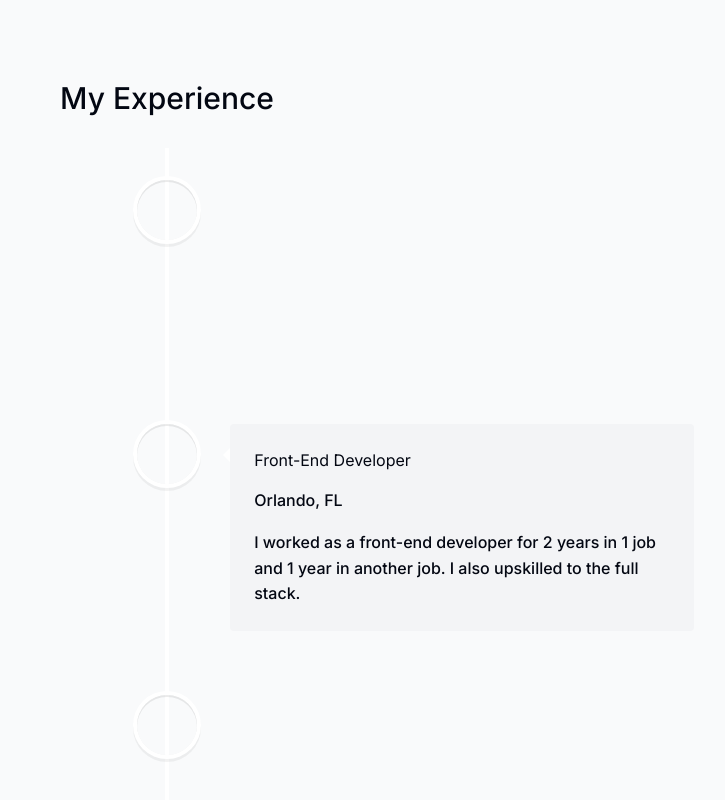
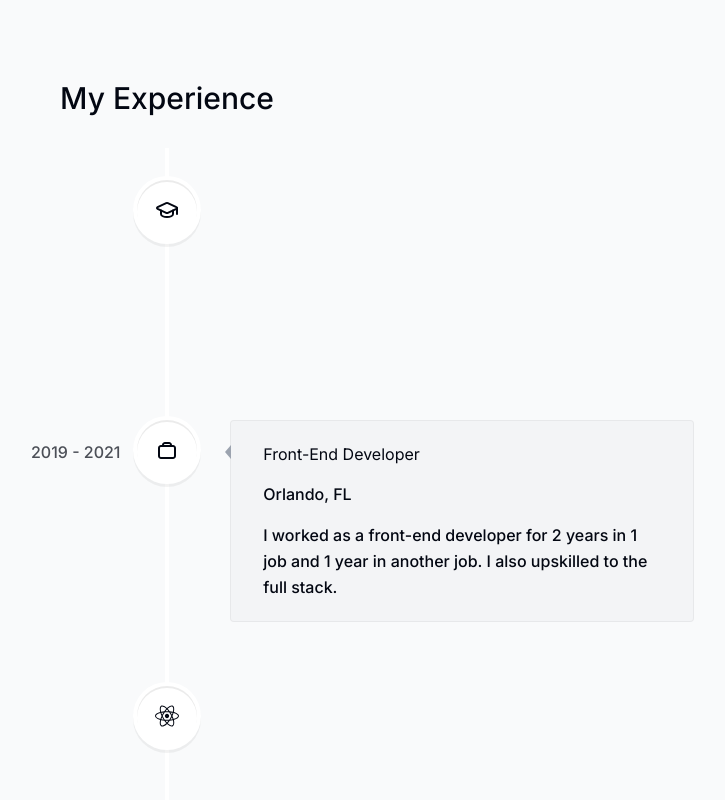
Before and after one commit to ruben-arcos/rubenarcos, a Next.js app: page / in a window 1280 px wide. Shown: the part 3074-3874 px from the top of the page, without its empty margins (473-1198 px from the left). Built offline with nearby package versions, Linux system fonts and the light colour scheme.

Commit message:
added icons and arrows to section and styled them

```diff
--- a/components/Experience.tsx
+++ b/components/Experience.tsx
@@ -21,6 +21,18 @@ export default function Experience() {
               contentStyle={{
                 background: "#f3f4f6",
                 boxShadow: "none",
+                border: "1px solid rgba(0, 0, 0, 0.05)",
+                textAlign: "left",
+                padding: "1.3rem 2rem",
+              }}
+              contentArrowStyle={{
+                borderRight: "0.4rem solid #9ca3af",
+              }}
+              date={item.date}
+              icon={item.icon}
+              iconStyle={{
+                background: "white",
+                fontSize: "1.5rem",
               }}
             >
               <h3>{item.title}</h3>
```
